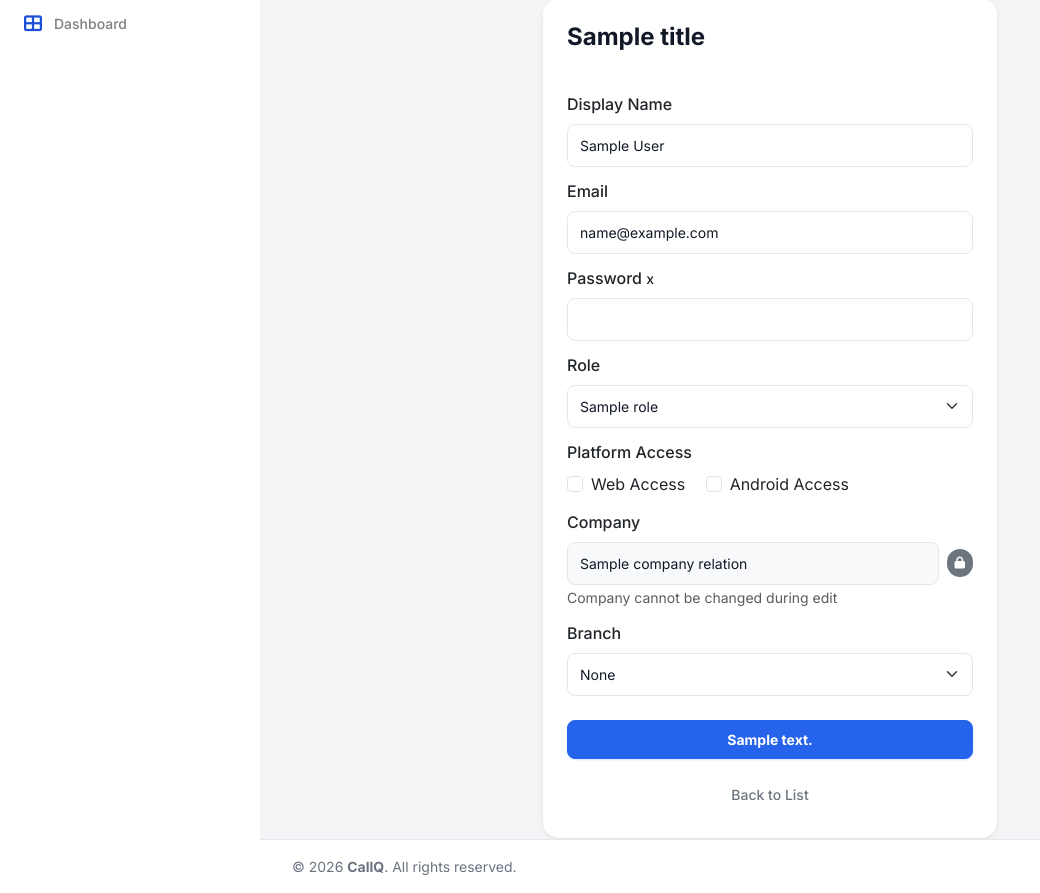
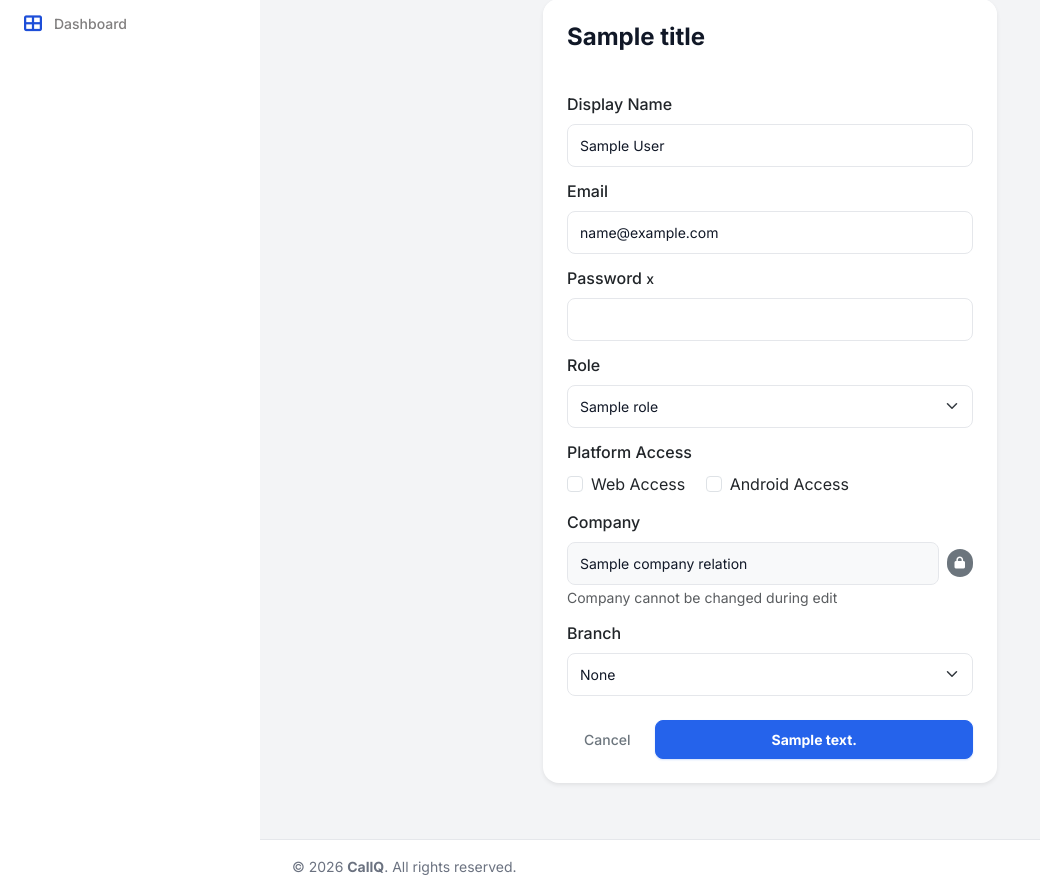
Before and after one commit to itsoftland/CallQ_Web, a Django app: template userdetails/templates/userdetails/user_form.html in a window 1280 px wide. Shown: the part 105-998 px from the top of the page, without its empty margins (0-1040 px from the left). Run offline with Django 5.2, Linux system fonts and the light colour scheme; the template is opened without the code that fills it: most values are stand-ins (such as "Sample title", 1, 10 or a date in 2020).

Commit message:
cancel button bug fixed

```diff
--- a/companydetails/templates/companydetails/dealer_customer_form.html
+++ b/companydetails/templates/companydetails/dealer_customer_form.html
@@ -92,7 +92,7 @@
 
                     <!-- Form Actions -->
                     <div class="d-flex justify-content-end gap-2 mt-4">
-                        <a href="{% url 'dealer_customer_list' %}" class="btn btn-link text-secondary">Cancel</a>
+                        <a href="{% url 'dealer_customer_list' %}" class="btn btn-outline-secondary">Cancel</a>
                         <button type="submit" class="btn btn-primary px-4">{{ button_text }}</button>
                     </div>
                 </form>
--- a/configdetails/templates/configdetails/device_config.html
+++ b/configdetails/templates/configdetails/device_config.html
@@ -1101,7 +1101,7 @@
                         <hr class="my-4">
                         <input type="hidden" name="next" value="{{  next|default:''  }}">
                         <div class="d-flex justify-content-end gap-2">
-                            <a href="{{  next|default:'/config/devices/'  }}" class="btn btn-light border">Cancel</a>
+                            <a href="{% if next %}{{ next }}{% else %}{% url 'device_list' %}{% endif %}" class="btn btn-outline-secondary">Cancel</a>
                             <button type="submit" class="btn btn-primary px-4 fw-medium">
                                 <i class="fas fa-save me-2"></i>Save Configuration
                             </button>
--- a/userdetails/templates/userdetails/user_form.html
+++ b/userdetails/templates/userdetails/user_form.html
@@ -183,11 +183,9 @@
                             </div>
                             {% endif %}
                         </div>
-                        <div class="d-grid mt-4">
-                            <button type="submit" class="btn btn-primary rounded-3 py-2 fw-bold text-white">{{ button_text }}</button>
-                        </div>
-                        <div class="text-center mt-3">
-                            <a href="{% url 'user_list' %}" class="btn btn-link text-secondary text-decoration-none small">Back to List</a>
+                        <div class="d-flex gap-2 mt-4">
+                            <a href="{% url 'user_list' %}" class="btn btn-outline-secondary rounded-3 py-2">Cancel</a>
+                            <button type="submit" class="btn btn-primary rounded-3 py-2 fw-bold text-white flex-fill">{{ button_text }}</button>
                         </div>
                     </form>
                 </div>
```
